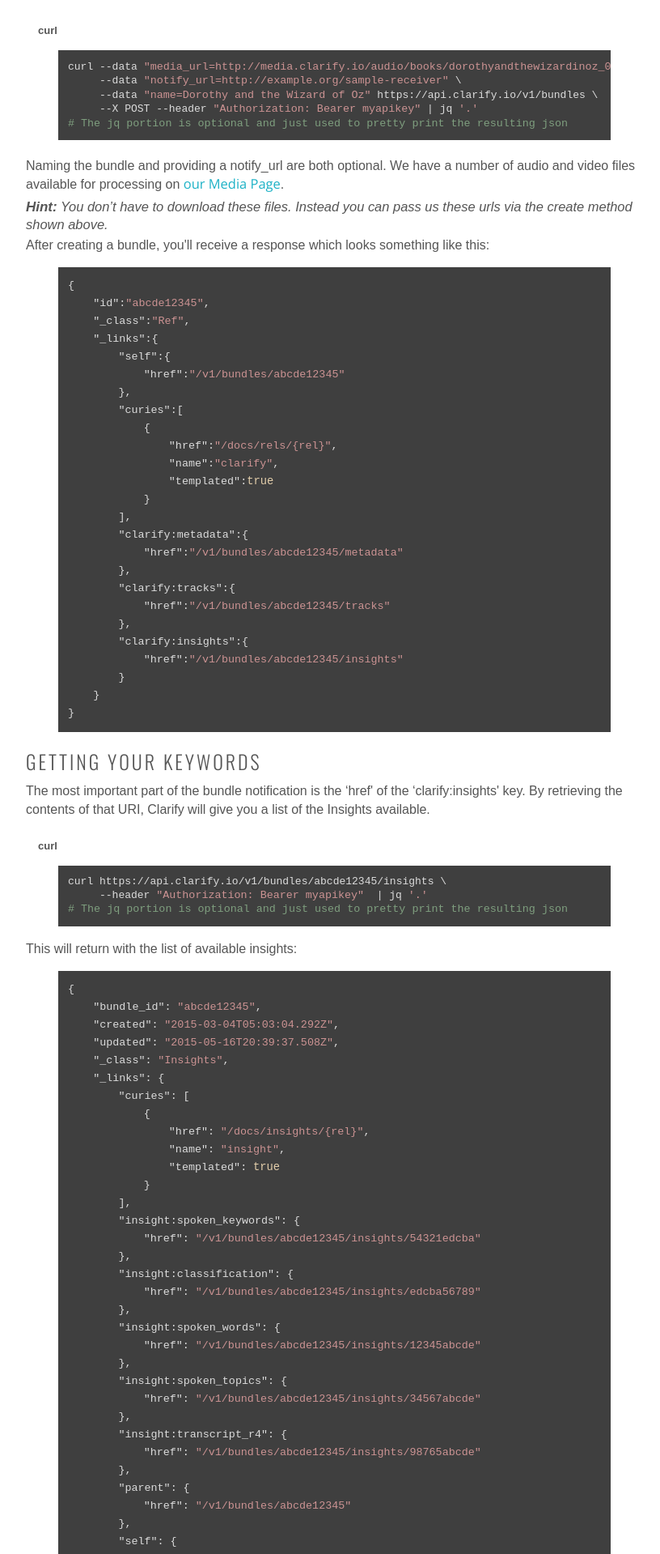
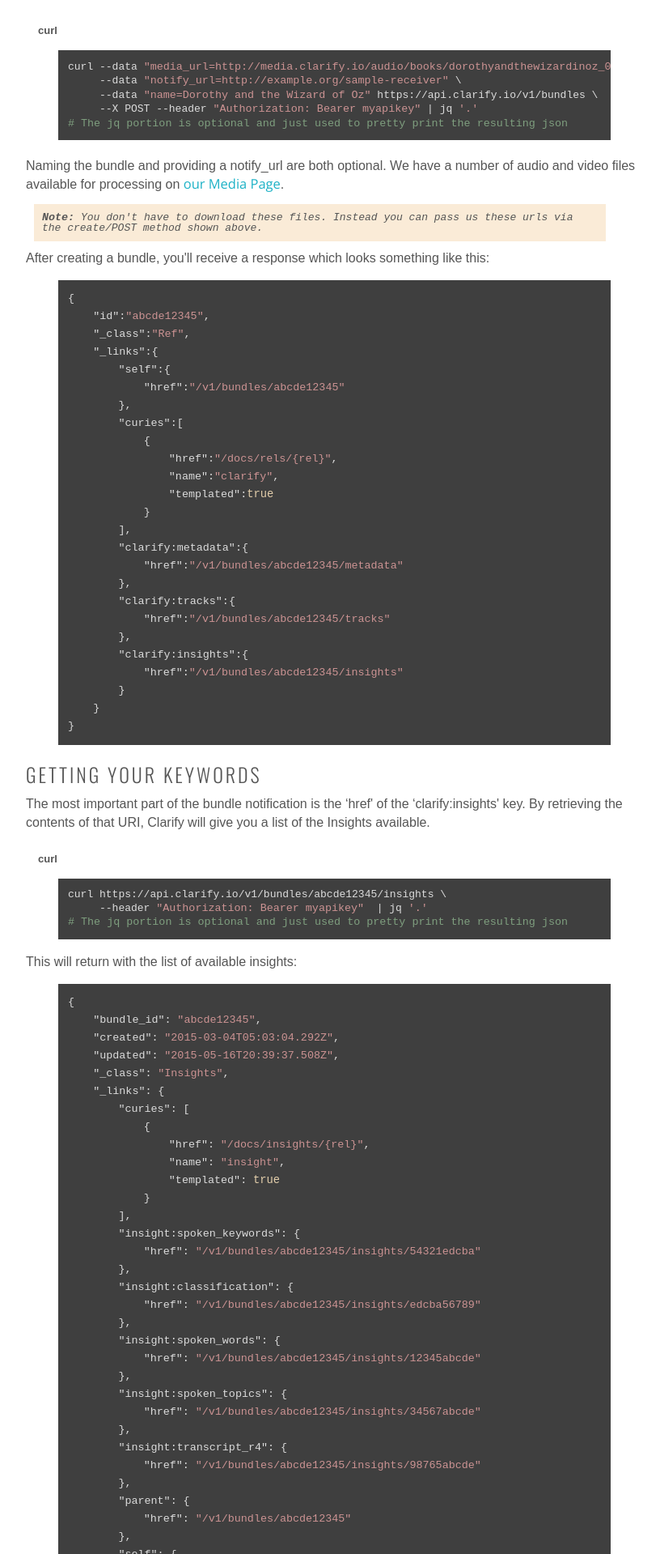
Before and after one commit to xclarifyio/clarify.github.io, a Jekyll site: the page built from _quickstarts/insights-keywords.html, in a window 1280 px wide. Shown: the part 607-2526 px from the top of the page at 81% size, without its empty margins (103-919 px from the left). Built offline with Jekyll 4.4.1, drawn with Linux system fonts in a browser that asks for light colours; nearby versions of some CDN libraries; some web fonts are replaced.

Commit message:
extracting the duplicated tabs

```diff
--- a/_includes/sections/media-loading.html
+++ b/_includes/sections/media-loading.html
@@ -1,28 +1,14 @@
-<a name="loading"></a>
+{% assign tabs="media-loading" %}
+
+<a name="{{ tabs }}"></a>
 
 <h3>Loading Audio</h3>
 <p>First include the SDK and create your object using your API Key. Once you&#8217;ve created the object, you can use the object to load each of your audio files as shown:</p>
 
-<div id="media-loading-tabs">
-    <ul class="resp-tabs-list media-loading-tabs">
-        {% for language in page.languages %}
-        <li>{{ language }}</li>
-        {% endfor %}
-    </ul>
-    <div class="resp-tabs-container media-loading-tabs">
-        {% for language in page.languages %}
-        <div>{% include /source/{{language | slugify}}/media-loading.md %}</div>
-        {% endfor %}
-    </div>
-</div>
+{% include /structural/tabs.html %}
 
 <p>Naming the bundle and providing a notify_url are both optional. We have a number of audio and video files available for processing on <a href="http://clarify.io/media">our Media Page</a>.</p>
-<p><em><strong>Hint:</strong> You don&#8217;t have to download these files. Instead you can pass us these urls via the create method shown above.</em></p>
 
-<script>
-    $(document).ready(function() {
-        $('#media-loading-tabs').easyResponsiveTabs({
-            tabidentify: 'media-loading-tabs'
-        });
-    });
-</script>
+<div class="notice">
+    <strong>Note:</strong> You don't have to download these files. Instead you can pass us these urls via the create/POST method shown above.
+</div>
--- a/_includes/sections/setup.html
+++ b/_includes/sections/setup.html
@@ -1,25 +1,9 @@
-<a name="setup"></a>
+{% assign tabs="setup" %}
+
+<a name="{{ tabs }}"></a>
 
 <h3>Configuring Your Environment</h3>
+
 <p>While you can use any programming language you choose, we provide a few <a href="/libraries/" onclick="_gaq.push(['_trackEvent', 'outbound-article', 'https://github.com/Clarify', 'helper libraries']);" >helper libraries</a> to get you started. In most cases, you can use your favorite package manager:</p>
 
-<div id="setup-tabs">
-    <ul class="resp-tabs-list setup-tabs">
-        {% for language in page.languages %}
-            <li>{{ language }}</li>
-        {% endfor %}
-    </ul>
-    <div class="resp-tabs-container setup-tabs">
-        {% for language in page.languages %}
-        <div>{% include /source/{{language | slugify}}/setup.md %}</div>
-        {% endfor %}
-    </div>
-</div>
-
-<script>
-    $(document).ready(function() {
-        $('#setup-tabs').easyResponsiveTabs({
-            tabidentify: 'setup-tabs'
-        });
-    });
-</script>
+{% include /structural/tabs.html %}
--- a/_includes/structural/tabs.html
+++ b/_includes/structural/tabs.html
@@ -0,0 +1,20 @@
+<div id="{{ tabs }}">
+    <ul class="resp-tabs-list {{ tabs }}">
+        {% for language in page.languages %}
+        <li>{{ language }}</li>
+        {% endfor %}
+    </ul>
+    <div class="resp-tabs-container {{ tabs }}">
+        {% for language in page.languages %}
+        <div>{% include /source/{{language | slugify}}/{{ tabs }}.md %}</div>
+        {% endfor %}
+    </div>
+</div>
+
+<script>
+    $(document).ready(function() {
+        $('#{{ tabs }}').easyResponsiveTabs({
+            tabidentify: '{{ tabs }}'
+        });
+    });
+</script>
--- a/assets/css/style.css
+++ b/assets/css/style.css
@@ -2091,5 +2091,5 @@
 }
 
 .resp-tab-content {
-    font-size: 95%;
-}
+    font-size: 90%;
+}
```
